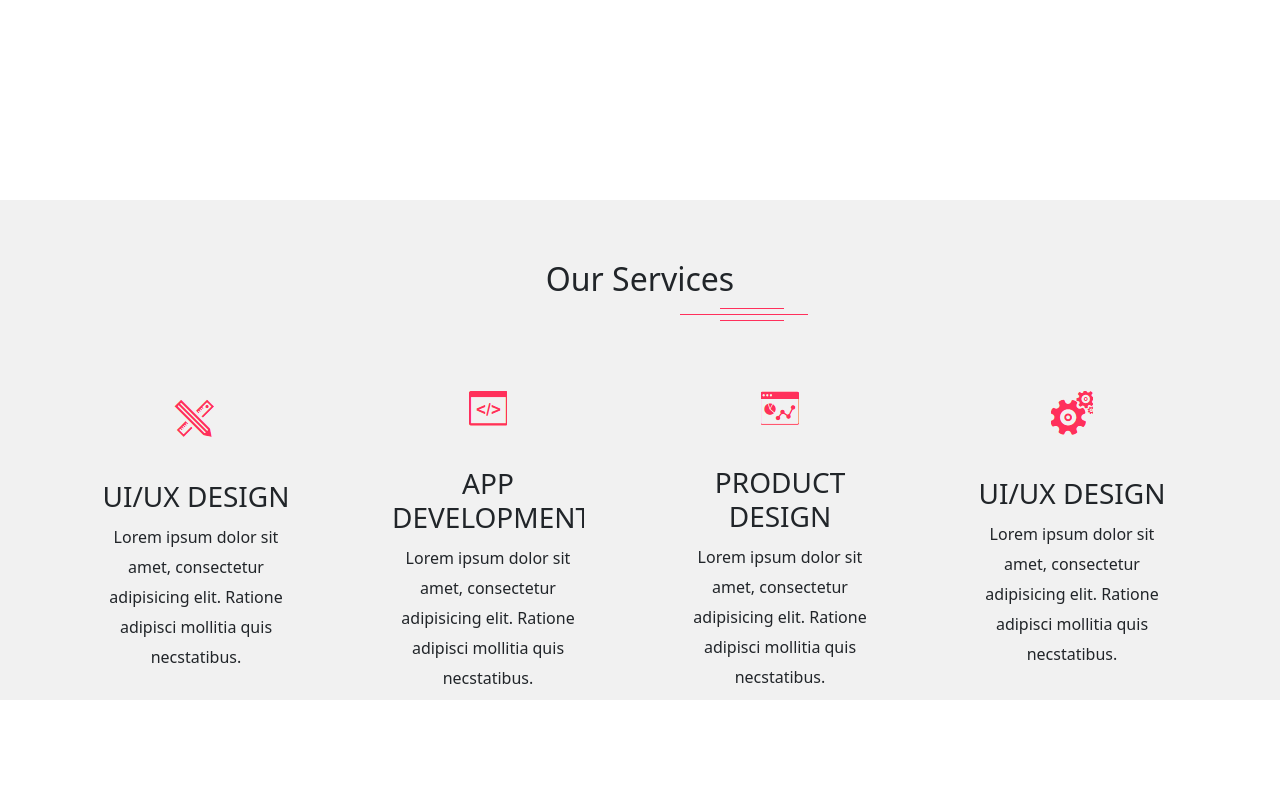
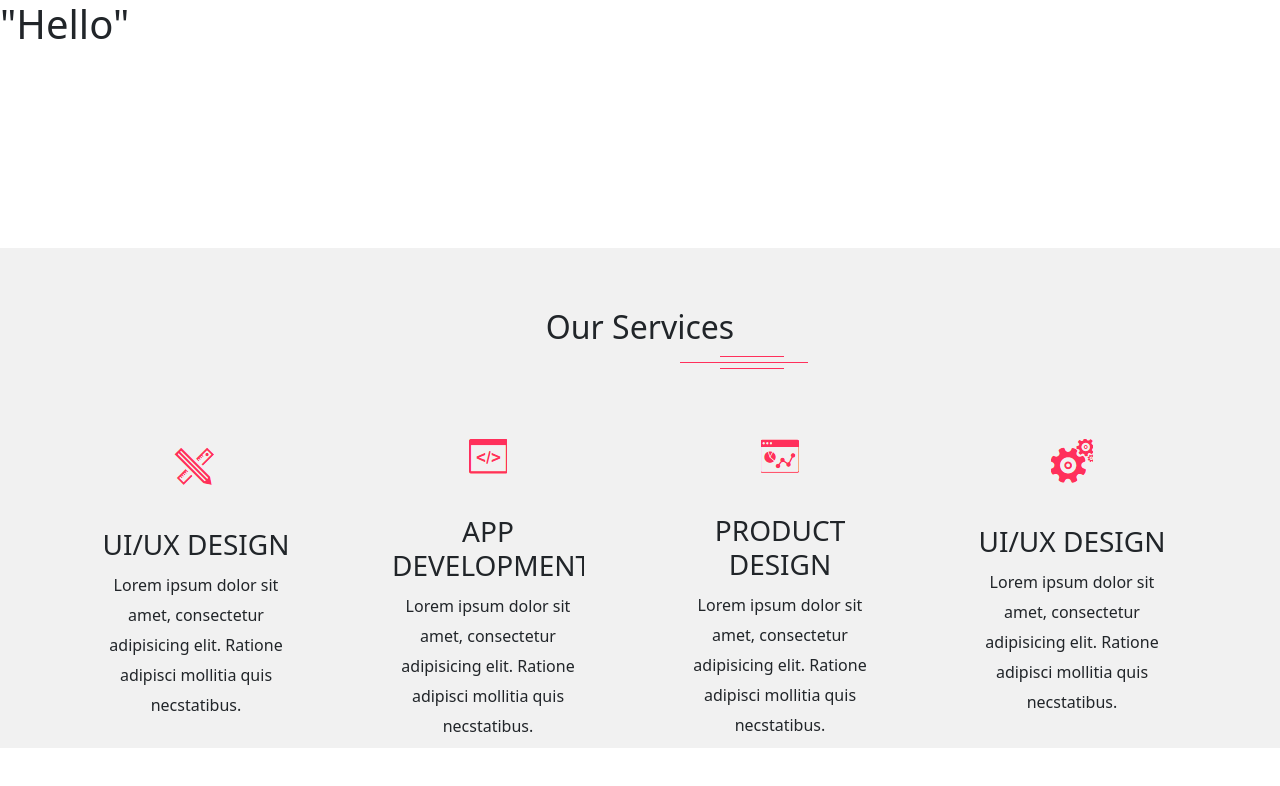
Before and after one commit to reham510/project1, a plain HTML site: page index.html in a window 1280 px wide. Drawn offline with Linux system fonts and the light colour scheme.

Commit message:
Second Commit

```diff
--- a/index.html
+++ b/index.html
@@ -4,7 +4,7 @@
     <link href="css/style.css" rel="stylesheet">
 </head>
 <body>
-
+    <div class="ahmed"><h1>"Hello"</h1></div>
     <div class="perant3" >
         <h2 >Our Services</h2>
         <div class="line"></div>
```
